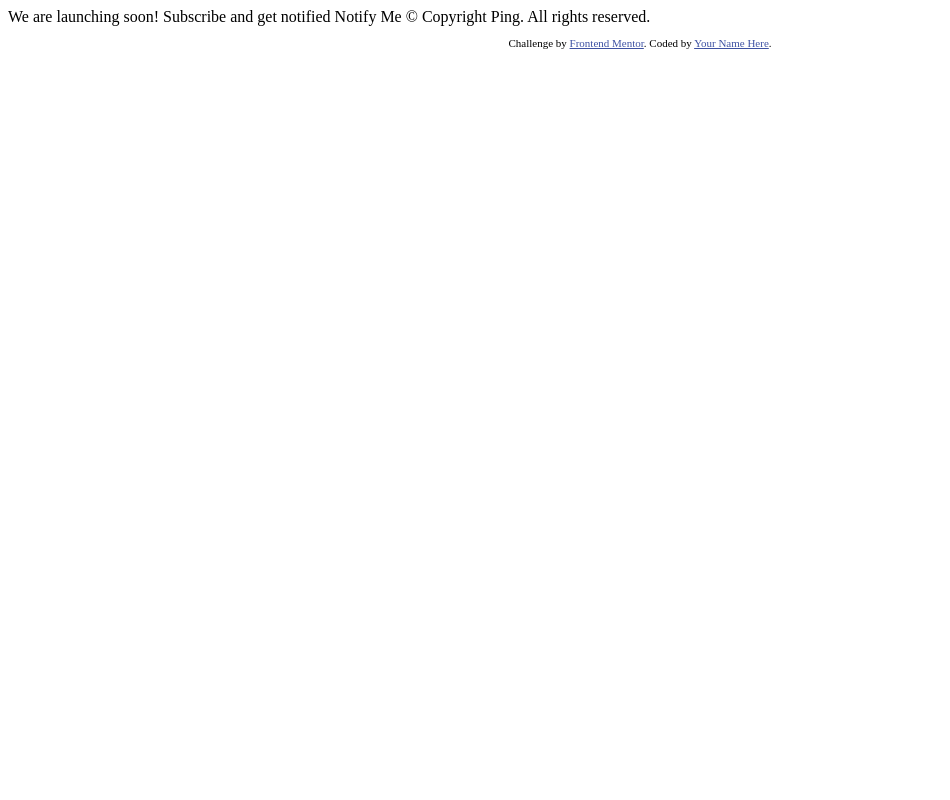
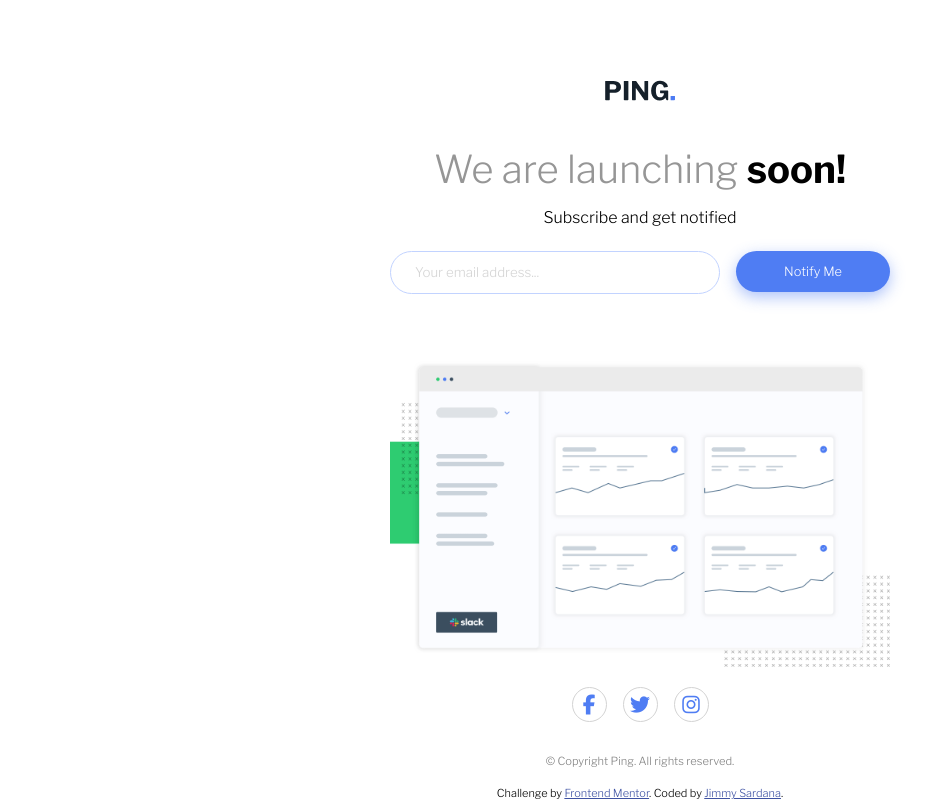
Before and after one commit to JimmySardana/frontendmentor-12, a plain HTML site: page index.html in a window 1280 px wide. Shown: the whole page, without its empty margins (0-950 px from the left). Drawn offline with nearby package versions, Linux system fonts and the light colour scheme.

Commit message:
First try

```diff
--- a/index.html
+++ b/index.html
@@ -16,22 +16,38 @@
 
   <link rel="stylesheet" href="styles.css">
   <script src="script.js" defer></script>
+  <link rel="preconnect" href="https://fonts.googleapis.com">
+  <link rel="preconnect" href="https://fonts.gstatic.com" crossorigin>
+  <link href="https://fonts.googleapis.com/css2?family=Libre+Franklin:wght@300;600;700&display=swap" rel="stylesheet">
+  <script src="https://kit.fontawesome.com/d50c617c59.js" crossorigin="anonymous"></script>
 
 </head>
 <body>
-
-  We are launching soon!
-
-  Subscribe and get notified
-
-  Notify Me
-
-  &copy; Copyright Ping. All rights reserved.
-
+  <main>
+    <div class="container">
+      <div class="logo"><img src="./images/logo.svg" alt="logo"></div>
+      <h1>We are launching <span>soon!</span></h1>
+      <h2>Subscribe and get notified</h2>
+      <form action="" novalidate id="form">
+        <input type="email" name="" id="email" placeholder="Your email address..." required>
+        <div id="error" class="error hide">Please provide a valid email address</div>
+        <button type="submit">Notify Me</button>
+      </form>
+      <div class="img-container">
+        <img src="./images/illustration-dashboard.png" alt="dashboard">
+      </div>
+      <div class="socials">
+        <div class="icon"><i class="fab fa-facebook-f"></i></div>
+        <div class="icon"><i class="fab fa-twitter"></i></div>
+        <div class="icon"><i class="fab fa-instagram"></i></div>
+      </div>
+      <div class="copyright">&copy; Copyright Ping. All rights reserved.</div>
+    </div>
+  </main>
   <footer>
     <p class="attribution">
       Challenge by <a href="https://www.frontendmentor.io?ref=challenge" target="_blank">Frontend Mentor</a>.
-      Coded by <a href="#">Your Name Here</a>.
+      Coded by <a href="https://github.com/JimmySardana">Jimmy Sardana</a>.
     </p>
   </footer>
 </body>
--- a/script.js
+++ b/script.js
@@ -0,0 +1,13 @@
+const form = document.getElementById("form");
+const email = document.getElementById("email");
+const error = document.getElementById("error");
+
+
+form.addEventListener("submit", e => {
+    if(!email.validity.valid) {
+        error.classList.remove("hide");
+        email.classList.add("input-error");
+
+        e.preventDefault();
+    }
+});
--- a/styles.css
+++ b/styles.css
@@ -0,0 +1,212 @@
+* {
+    padding: 0;
+    margin: 0;
+    box-sizing: border-box;
+}
+
+body {
+    position: relative;
+    font-family: Libre Franklin;
+    font-weight: 300;
+    font-size: 1.25rem;
+}
+
+footer {
+    position: absolute;
+    bottom: 0;
+    width: 100%;
+}
+
+main {
+    min-height: 100vh;
+    padding: 5rem 0 2rem 0;
+    display: flex;
+    justify-content: center;
+}
+
+.container {
+    display: flex;
+    align-items: center;
+    flex-direction: column;
+    width: 75%;
+}
+
+.img-container img {
+    width: 100%;
+}
+
+.img-container {
+    flex-grow: 1;
+    margin-top: 2rem;
+    width: 110%;
+}
+
+.logo {
+    max-width: 70px;
+    width: 20%;
+    margin-bottom: 2.5rem;
+}
+
+.logo img {
+    width: 100%;
+}
+
+h1 {
+    color: hsl(0, 0%, 59%);
+    text-align: center;
+    font-size: 6vw;
+    font-weight: 300;
+    margin-bottom: 1rem;
+}
+
+h1 span {
+    color: black;
+    font-weight: 700;
+}
+
+h2 {
+    font-size: .8rem;
+    text-align: center;
+    font-weight: 300;
+    margin-bottom: 1.5rem;
+}
+
+form {
+    height: 120px;
+    width: 100%;
+    display: flex;
+    flex-direction: column;
+}
+
+form input {
+    padding: .7rem 1.5rem;
+    border-radius: 2rem;
+    border: 1px solid hsl(223, 100%, 88%);
+}
+
+form input::placeholder {
+    font-family: Libre Franklin;
+    color: hsla(0, 1%, 77%, 0.733);
+}
+
+form input:focus {
+    outline: none;
+    border: 1px solid hsl(223, 87%, 63%);
+}
+
+form button {
+    margin-top: .8rem;
+    box-shadow: 0px 5px 15px 0px rgba(77,123,243,0.46);
+    font-size: .8rem;
+    font-family: Libre Franklin;
+    padding: .7rem;
+    background-color: hsl(223, 87%, 63%);
+    border-radius: 2rem;
+    border: none;
+    color: white;
+}
+
+form button:hover {
+    cursor: pointer;
+    opacity: .8;
+}
+
+.error {
+    margin: .3rem 0 .6rem 0;
+    font-style: italic;
+    color: hsl(354, 79%, 54%);
+    font-size: .7rem;
+    text-align: center;
+}
+
+.socials {
+    margin-bottom: 2rem;
+    display: flex;
+    justify-content: center;
+    color: hsl(223, 87%, 63%);
+    width: 100%;
+}
+
+.socials > div {
+    display: flex;
+    justify-content: center;
+    align-items: center;
+    width: 35px;
+    height: 35px;
+    border-radius: 50%;
+    border: 1px solid lightgray;
+    margin: 0 .5rem;
+}
+
+.copyright {
+    width: 100%;
+    text-align: center;
+    font-size: .7rem;
+    color: gray;
+}
+
+.hide {
+    display: none;
+}
+
+.icon:hover {
+    background-color: hsl(223, 87%, 63%);
+    color: white;
+    border: none;
+    cursor: pointer;
+}
+
+.input-error, form .input-error:focus {
+    border: 1px solid hsl(354, 79%, 54%);
+}
+
+@media screen and (min-width: 375px) {
+    h2 {
+        font-size: .8rem;
+    }
+}
+
+@media screen and (min-width: 600px) {
+    form {
+        height: 110px;
+        flex-grow: initial;
+        display: grid;
+        column-gap: 1rem;
+        grid-template-columns: 1fr auto;
+        grid-template-rows: min-content;
+    }
+
+    .container {
+        max-width: 500px;
+    }
+
+    #email {
+        padding: .8rem 1.5rem;
+        height: fit-content;
+    }
+
+    form button {
+        height: fit-content;
+        padding: .8rem 3rem;
+        margin: 0;
+        grid-area: 1 / 2 / 2 / 3;
+    }
+
+    .img-container {
+        margin-top: 0;
+        width: 100%;
+    }
+
+    .error {
+        padding-left: 1.5rem;
+        text-align: left;
+    }
+
+    h1 {
+        font-size: 2.4rem;
+    }
+
+    h2 {
+        font-size: 1rem;
+    }
+}
```
